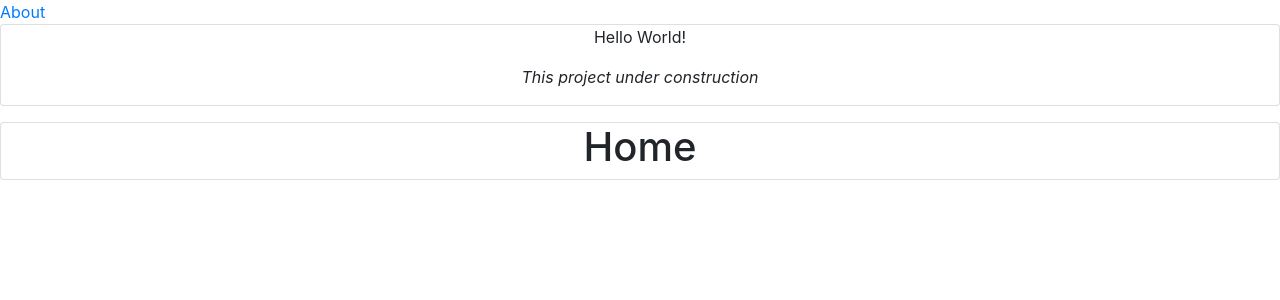
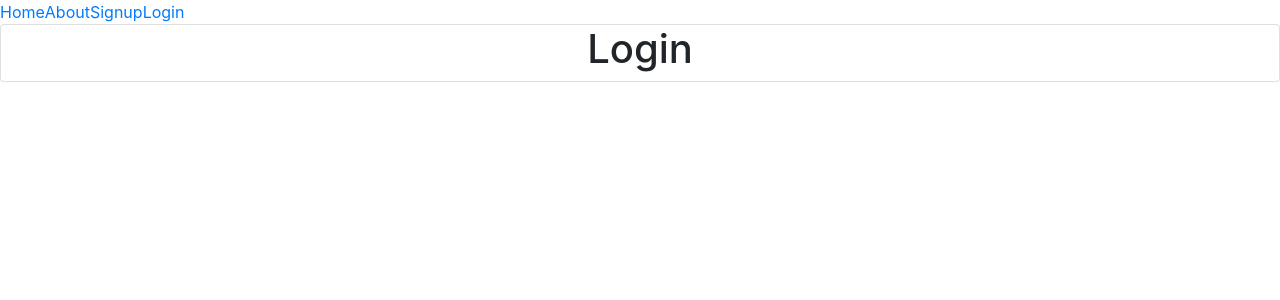
Before and after one commit to saratonite/express-site, a React app: page /login in a window 1280 px wide. Shown: the top 300 px of the page. Built offline with nearby package versions, Linux system fonts and the light colour scheme; the HTML template or start-up script is replaced by a standard one.

Commit message:
Fixed router issue, added navigation

```diff
--- a/client/App.js
+++ b/client/App.js
@@ -1,17 +1,20 @@
 import React,  { Component } from 'react';
 import { connect } from 'react-redux';
 import Greetings from './components/Greetings';
+import Navigation from './components/shared/Navigation';
 import Home from './components/pages/Home';
 import About from './components/pages/About';
+import Signup from './components/pages/Signup';
+import Login from './components/pages/Login';
 import {
   BrowserRouter as Router,
   Route,
   Link
 } from 'react-router-dom'
 
-// FIXME: Fix Router bug
 
-class App extends Component {
+export default class App extends Component {
+
     componentDidMount() {
 
 
@@ -22,20 +25,13 @@ class App extends Component {
 
                 <Router>
                     <div>
-                            <Link to="about">About</Link>
-                            <Greetings data={this.props.greetings}></Greetings>
-                            <Route extact path="/" component={Home} />
-                            <Route  path="/about" component={About} />
+                            <Navigation></Navigation>
+                            <Route exact path="/" component={Home} ></Route>
+                            <Route exact  path="/about" component={About} ></Route>
+                            <Route exact  path="/signup" component={Signup} ></Route>
+                            <Route exact  path="/login" component={Login} ></Route>
                     </div>
                 </Router>
         )
     }
 }
-function mapStateToProps(state) {
-
-    return {
-        task:state.task,
-        greetings:state.greetings
-    }
-}
-export default connect(mapStateToProps)(App);
--- /dev/null
+++ b/client/components/pages/Login.js
@@ -0,0 +1,12 @@
+import React , { Component } from 'react';
+
+export default class Login extends Component {
+
+    render() {
+        return(
+            <div className="card card-outline-primary mb-3 text-center">
+               <h1>Login </h1>
+            </div>
+        )
+    }
+}
--- /dev/null
+++ b/client/components/pages/Signup.js
@@ -0,0 +1,12 @@
+import React , { Component } from 'react';
+
+export default class Signup extends Component {
+
+    render() {
+        return(
+            <div className="card card-outline-primary mb-3 text-center">
+               <h1>Signup </h1>
+            </div>
+        )
+    }
+}
--- /dev/null
+++ b/client/components/shared/Navigation.js
@@ -0,0 +1,20 @@
+import React , { Component } from 'react';
+
+import {
+  Link
+} from 'react-router-dom'
+
+
+export default class Navigation extends Component {
+
+    render() {
+        return(
+            <ul className="nav nav-pills">
+                <li role="presentation"><Link to="/">Home</Link></li>
+                <li role="presentation"><Link to="/about">About</Link></li>
+                <li role="presentation"><Link to="/signup">Signup</Link></li>
+                <li role="presentation"><Link to="/login">Login</Link></li>
+            </ul>
+        )
+    }
+}
```
